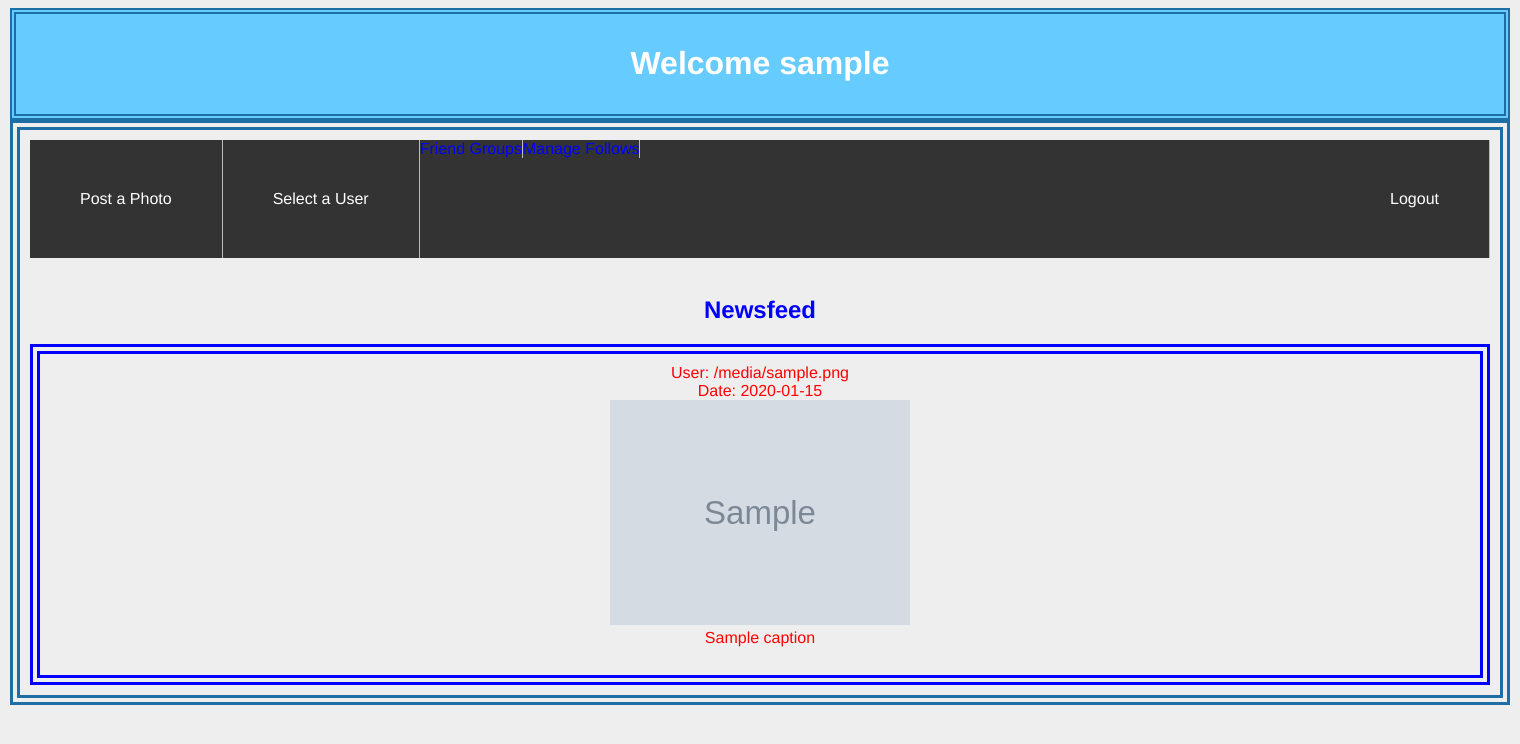
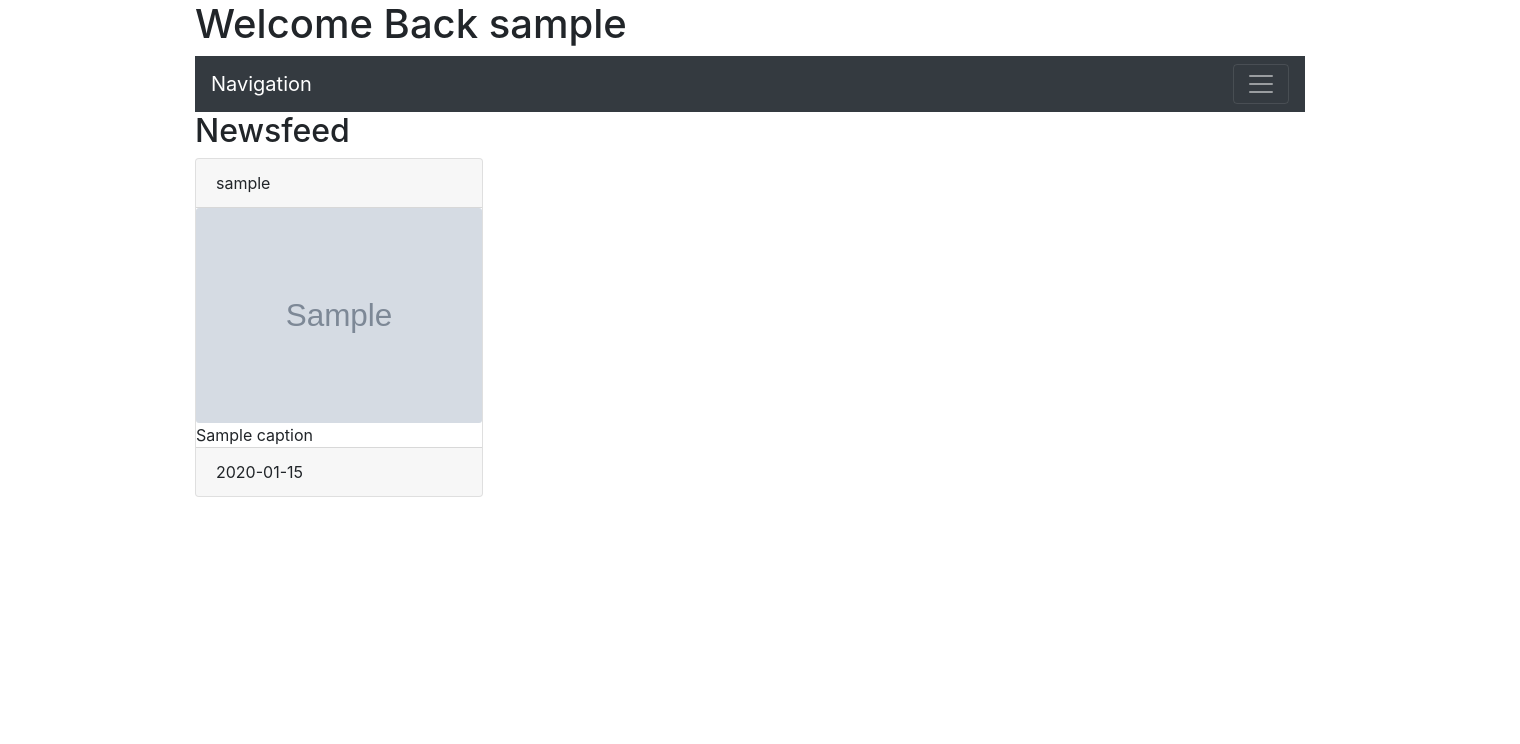
Before and after one commit to Abid-Rais/finstaGram, a Flask app: template templates/home.html in a window 1520 px wide. Shown: the top 744 px of the page. Run offline with Flask 2, Linux system fonts and the light colour scheme; the template is opened without the code that fills it: most values are stand-ins (such as "Sample title", 1, 10 or a date in 2020); grey boxes marked "Sample" are stand-in pictures; some libraries are stand-ins or nearby versions.

Commit message:
Updated homepage

```diff
--- a/templates/home.html
+++ b/templates/home.html
@@ -3,43 +3,56 @@
     <head>
         <title>HomePage</title>
         <link rel="stylesheet" href="{{ url_for('static', filename='style.css') }}">
+        <link rel="stylesheet" href="https://maxcdn.bootstrapcdn.com/bootstrap/4.4.1/css/bootstrap.min.css">
+        <script src="https://ajax.googleapis.com/ajax/libs/jquery/3.4.1/jquery.min.js"></script>
+        <script src="https://cdnjs.cloudflare.com/ajax/libs/popper.js/1.16.0/umd/popper.min.js"></script>
+        <script src="https://maxcdn.bootstrapcdn.com/bootstrap/4.4.1/js/bootstrap.min.js"></script>
+        <meta name="viewport" content="width=device-width, initial-scale=1">
     </head>
 
     <body>
-    <div id="container">
-        <div id="header">
-            <h1>Welcome {{username}}</h1>
-
-        </div>
-        <div id="content">
-            <div id="nav">
-            <ul>
-                <li><a href="/postPhoto">Post a Photo</a></li>
-                <li><a href="/select_blogger">Select a User</a></li>
-                <li>Friend Groups</li>
-                <li>Manage Follows</li>
-                <li style="float:right"><a class="active" href="/logout">Logout</a></li>
+        <div class="container">
+            <h1>Welcome Back {{username}}</h1>
+            <nav class="navbar sticky-top navbar-dark bg-dark">
+                <a class="navbar-brand" href="home.html">Navigation</a>
+                <button class="navbar-toggler" type="button" data-toggle="collapse" data-target="#navbarText"
+                    aria-controls="navbarText" aria-expanded="false" aria-label="Toggle navigation">
+                    <span class="navbar-toggler-icon"></span>
+                </button>
+                <div class="collapse navbar-collapse" id="navbarText">
+                    <ul class="navbar-nav mr-auto">
+                        <li class="nav-item active">
+                            <a class="nav-link" href="/home">Home <span class="sr-only">(current)</span></a>
+                        </li>
+                        <li class="nav-item">
+                            <a class="nav-link" href="/postPhoto">Post a Photo</a>
+                        </li>
+                        <li class="nav-item">
+                            <a class="nav-link" href="/select_blogger">Select a User</a>
+                        </li>
+                        <li class="nav-item">
+                            <a class="nav-link" href="#">Friend Groups</a>
+                        </li>
+                        <li class="nav-item">
+                            <a class="nav-link" href="#">Manage Follows</a>
+                        </li>
+                        <li class="nav-item">
+                            <a class="nav-link" href="/logout">Log Out</a>
+                        </li>
                     </ul>
                 </div>
-            <br>
-            <div id="main">
+            </nav>
             <h2>Newsfeed</h2>
-                <div id="post">
             {% for image in images %}
-                    User: {{image.photoPoster}}<br>
-                    Date: {{image.postingdate}}<br>
-                    <img src="/images/{{image.photoPath}}" width="300"/><br>
-                    {{image.caption}}<br>
-                    <br>
+                <div class="card" style="width: 18rem;">
+                    <div class="card-header">{{username}}</div>
+                    <img class="card-img" src="/images/{{image.photoPath}}" alt="Card image cap">
+                    <div class="card-block">
+                        <p class="card-text">{{image.caption}}</p>
+                    </div>
+                    <div class="card-footer">{{image.postingdate}}</div>
+                </div>
             {% endfor %}
         </div>
-            </div>
-        </div>
-        <div id="footer">
-
-        </div>
-    </div>
     </body>
-
-
 </html>
```
Also changed, not shown: images/menacing-bear-snarling_s.jpg (added). Lines whose indentation alone changed are shown as unchanged.
